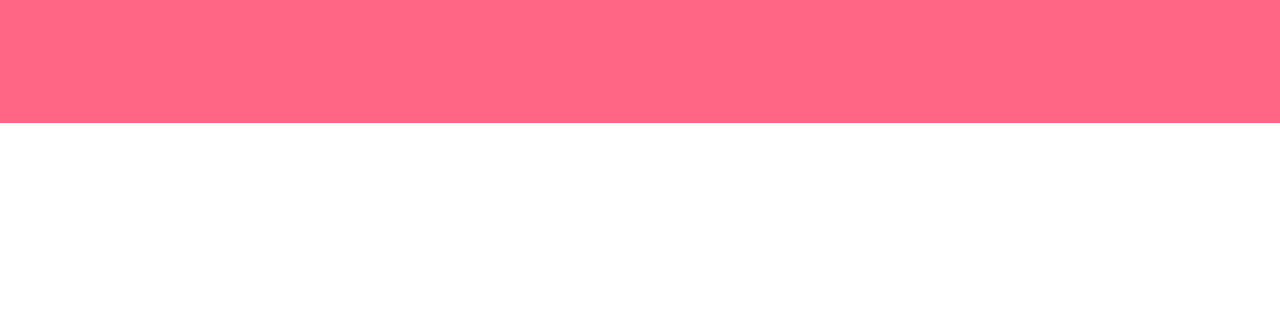
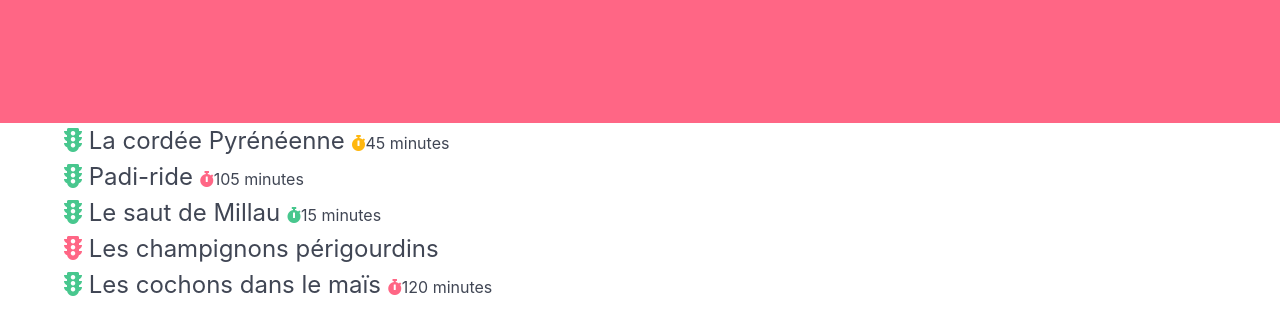
Before and after one commit to Eric-Guyader/javascript-2018-11, a plain HTML site: page index.html in a window 1280 px wide. Shown: the part 244-578 px from the top of the page. Drawn offline with nearby package versions, Linux system fonts and the light colour scheme.

Commit message:
Ajoute widget attractions

```diff
--- a/index.html
+++ b/index.html
@@ -12,7 +12,7 @@
 
     <!-- Scripts -->
     <script src="js/attractions.js"></script>
-    <script src="js/main.js"></script>
+    <script defer src="js/main.js"></script>
     <script src="js/cours.js"></script>
 </head>
 <body>
@@ -30,7 +30,9 @@
         </div>
     </section>
     <section class="container">
+        <article id="etatAttractions">
 
+        </article>
     </section>
 </body>
 </html>
--- a/js/main.js
+++ b/js/main.js
@@ -14,8 +14,53 @@ let parcUtils = (function(parc){
                                                         temps: attraction.attente,
                                                         etat: attraction.marche }))
             })
+        },
+
+        widgetTempsAttente(attractions) {
+            if( !attractions ) {
+                attractions = this.getTempsEtEtatsAttractions()
+            }
+            let $ulEtatAttractions = document.createElement('ul')
+            attractions.forEach( attraction => {
+                const $liEtatAttraction = document.createElement('li')
+                $liEtatAttraction.className = 'is-size-4'
+                $liEtatAttraction.innerText = ` ${attraction.nom} `
+
+                const $iIconeEtat = document.createElement('i')
+                $iIconeEtat.className = 'fas fa-traffic-light'
+                if(attraction.etat){
+                    $iIconeEtat.classList.add('has-text-success')
+
+                    const $spanAttente = document.createElement('span')
+                    $spanAttente.className = 'is-size-6'
+                    const $iIconeAttente = document.createElement('i')
+                    $iIconeAttente.className = 'fas fa-stopwatch'
+                    if(attraction.temps <= 15){
+                        $iIconeAttente.classList.add('has-text-success')
+                    } else if (attraction.temps <= 45) {
+                        $iIconeAttente.classList.add('has-text-warning')
+                    } else {
+                        $iIconeAttente.classList.add('has-text-danger')
+                    }
+
+                    $spanAttente.appendChild($iIconeAttente)
+                    $spanAttente.appendChild(document.createTextNode(attraction.temps + ' minutes'))
+                    $liEtatAttraction.appendChild($spanAttente)
+                } else {
+                    $iIconeEtat.classList.add('has-text-danger')
+                }
+                $liEtatAttraction.insertBefore($iIconeEtat, $liEtatAttraction.firstChild)
+
+
+                $ulEtatAttractions.appendChild($liEtatAttraction)
+            })
+            return $ulEtatAttractions
         }
+
     }
 })(parc)
 
-console.log(parcUtils.getTempsEtEtatsAttractions())
+
+document.querySelector('#etatAttractions').appendChild(
+    parcUtils.widgetTempsAttente()
+)
```
